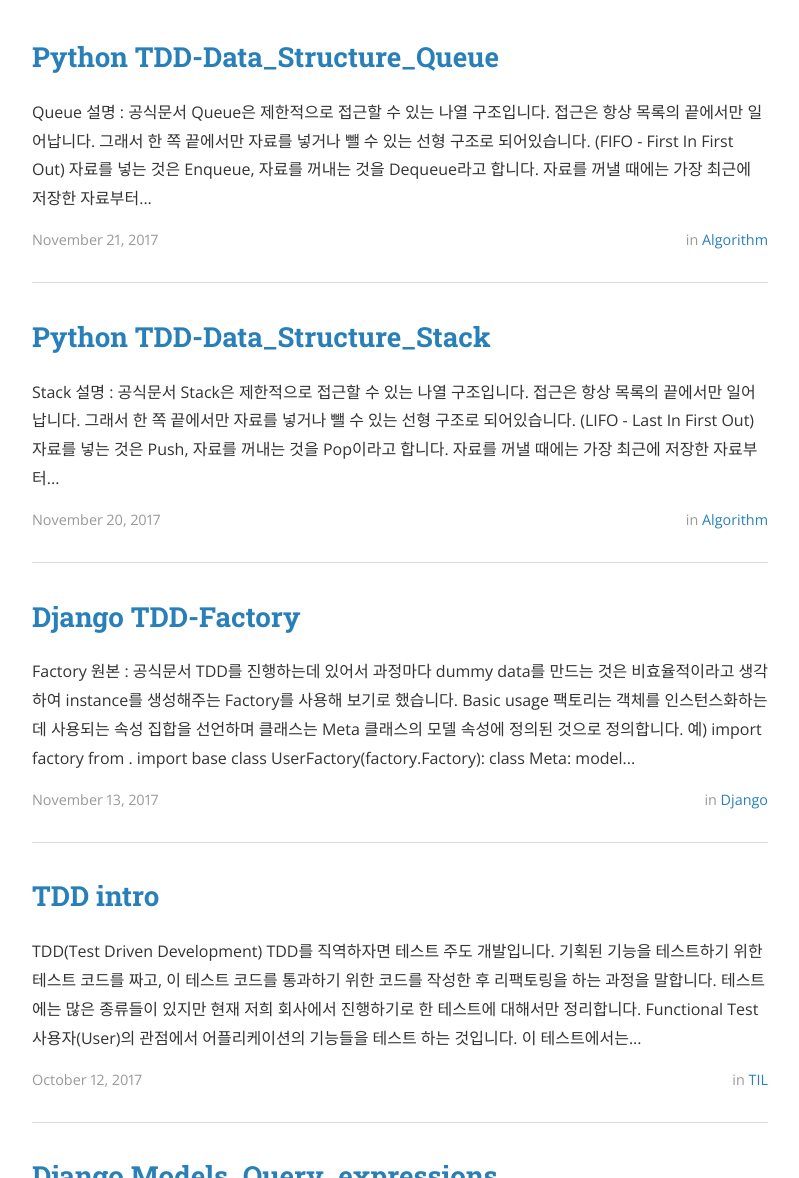
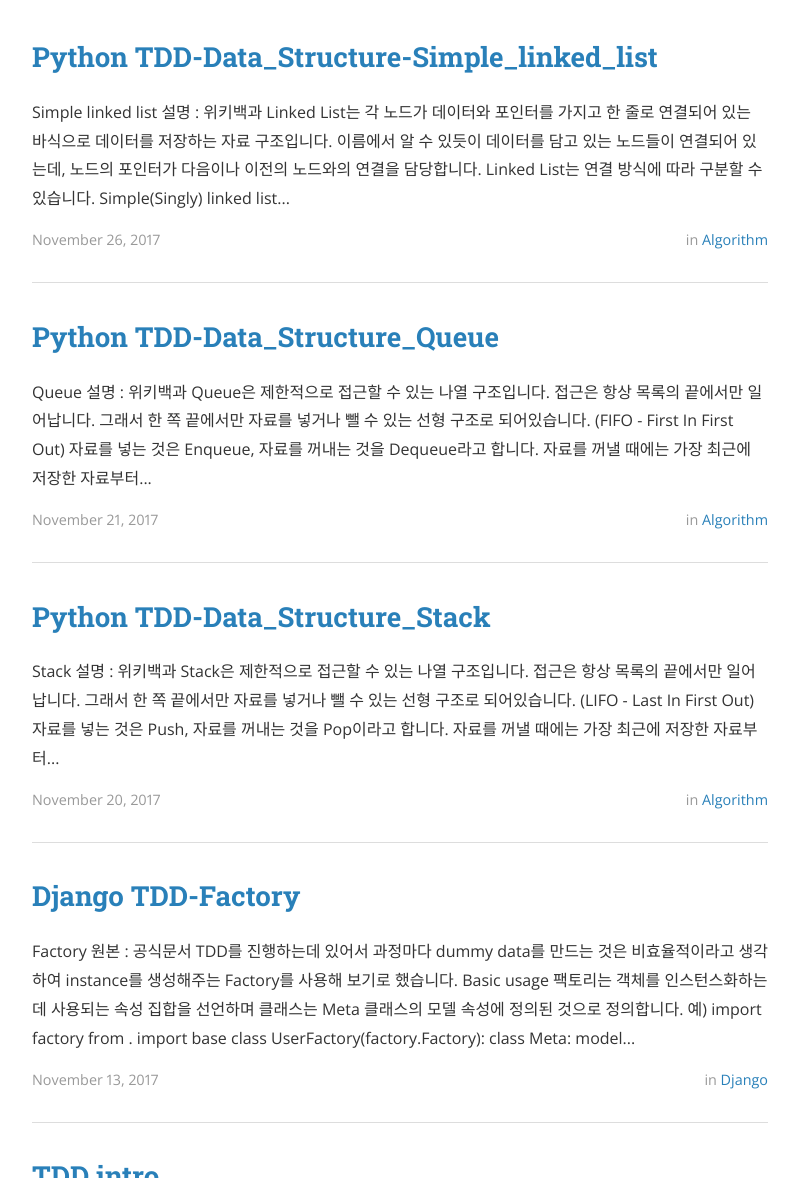
Before and after one commit to dean-kim/dean-kim.github.io, a Jekyll site: the page built from index.html, in a window 1280 px wide and 1400 px high, scrolled down 281 px. Shown: the part 222-1400 px from the top of the window, without its empty margins (240-1039 px from the left). Built offline with Jekyll 4.4.1, drawn with Linux system fonts in a browser that asks for light colours; nearby versions of some CDN libraries; the list of posts is cut into pages by our own code; part of the change alters nothing that is shown; some of the changed text lies outside the part shown.

Commit message:
add simple linked list post

```diff
--- a/_posts/2017-11-20-Python-TDD-Data_Structure_Stack.md
+++ b/_posts/2017-11-20-Python-TDD-Data_Structure-Stack.md
@@ -9,7 +9,7 @@ cover:  "/assets/instacode.png"
 ---
 
 # Stack
-- 설명 : [공식문서](https://ko.wikipedia.org/wiki/%EC%8A%A4%ED%83%9D)
+- 설명 : [위키백과](https://ko.wikipedia.org/wiki/%EC%8A%A4%ED%83%9D)
 
 <tt style="color: #FF0000">`Stack`</tt>은 제한적으로 접근할 수 있는 나열 구조입니다. 접근은 항상 목록의 끝에서만 일어납니다.
 그래서 한 쪽 끝에서만 자료를 넣거나 뺄 수 있는 선형 구조로 되어있습니다. (LIFO - Last In First Out)
@@ -127,9 +127,7 @@ AttributeError: 'Stack' object has no attribute 'storage'
 Ran 1 test in 0.001s
 
 FAILED (errors=1)
-
 ~~~~
-
 이전에 작성한 stack.py에서 storage를 작성하지 않아 storage를 찾을 수 없다고 나오는 것을 확인할 수 있습니다.
 이제 stack.py를 작성하러 갑니다.
 
@@ -143,7 +141,6 @@ class Stack:
         self.storage = []
 ~~~~
 여기까지 작성한 후 터미널에서 python3.6 test_stack.py를 실행시키면 다음과 같은 메세지가 나오는 것을 확인할 수 있습니다.
-
 ~~~~
 .
 ----------------------------------------------------------------------
@@ -257,7 +254,6 @@ AttributeError: 'Stack' object has no attribute 'pop'
 Ran 4 tests in 0.001s
 
 FAILED (errors=2)
-
 ~~~~
 오류 메세지를 확인했으니 이를 해결할 코드를 stack.py에 작성하러 갑니다.
 
--- a/_posts/2017-11-21-Python-TDD-Data_Structure_Queue.md
+++ b/_posts/2017-11-21-Python-TDD-Data_Structure-Queue.md
@@ -9,7 +9,7 @@ cover:  "/assets/instacode.png"
 ---
 
 # Queue
-- 설명 : [공식문서](https://ko.wikipedia.org/wiki/%ED%81%90_(%EC%9E%90%EB%A3%8C_%EA%B5%AC%EC%A1%B0))
+- 설명 : [위키백과](https://ko.wikipedia.org/wiki/%ED%81%90_(%EC%9E%90%EB%A3%8C_%EA%B5%AC%EC%A1%B0))
 
 <tt style="color: #FF0000">`Queue`</tt>은 제한적으로 접근할 수 있는 나열 구조입니다. 접근은 항상 목록의 끝에서만 일어납니다.
 그래서 한 쪽 끝에서만 자료를 넣거나 뺄 수 있는 선형 구조로 되어있습니다. (FIFO - First In First Out)
--- /dev/null
+++ b/_posts/2017-11-26-Python-TDD-Data_Structure-Simple_linked_list.md
@@ -0,0 +1,445 @@
+---
+layout: post
+title:  "Python TDD-Data_Structure-Simple_linked_list"
+date:   2017-11-26 20:43:59
+author: Dean Kim
+categories: Algorithm
+tags:	Python TDD Algorithm Simple linked list
+cover:  "/assets/instacode.png"
+---
+
+# Simple linked list
+- 설명 : [위키백과](https://ko.wikipedia.org/wiki/%EC%97%B0%EA%B2%B0_%EB%A6%AC%EC%8A%A4%ED%8A%B8)
+
+<tt style="color: #FF0000">`Linked List`</tt>는 각 노드가 데이터와 포인터를 가지고 한 줄로 연결되어 있는 바식으로 데이터를 저장하는 자료 구조입니다.
+이름에서 알 수 있듯이 데이터를 담고 있는 노드들이 연결되어 있는데, 노드의 포인터가 다음이나 이전의 노드와의 연결을 담당합니다.
+
+<tt style="color: #FF0000">`Linked List`</tt>는 연결 방식에 따라 구분할 수 있습니다.
+* <tt style="color: #FF0000">`Simple(Singly) linked list`</tt>
+* <tt style="color: #FF0000">`Doubly linked list`</tt>
+* <tt style="color: #FF0000">`Multiply linked list`</tt>
+* <tt style="color: #FF0000">`Circular linked list`</tt>
+연결 방식에 따른 <tt style="color: #FF0000">`Linked List`</tt>들에 대한 설명은 [위키백과_영어버전](https://en.wikipedia.org/wiki/Linked_list)에서 확인 하실 수 있습니다.
+
+이 포스트에서는 Python으로 Simple(Singly) linked list를 작성할 것이며 TDD로 진행합니다. 때문에 Test 코드가 먼저 작성됨을 말씀드립니다.
+
+Simple(Singly) linked list는 정보를 저장하는 노드와 바로 다음의 노드를 가리키는 링크 하나로 구성되어 있습니다.
+
+Simple(Singly) linked list는 노드정의, 리스트 생성, 노드삽입, 노드삭제, 리스트 출력의 5개의 테스트를 기반으로 작성될 예정입니다.
+
+## 파일 만들기
+
+이 스터디는 python3.6 버전을 사용합니다.
+스터디를 진행하는 디렉토리를 만들고, 그 디렉토리에 test_simple_linked_list.py를 만듭니다.
+
+### 테스트 작성 -1
+
+test_queue.py를 열고, 테스트에 필요한 모듈들을 import 합니다.
+처음에는 queue를 import하려고 했으나 Python에 queue가 있는 관계로 python_queue라는 이름으로 진행하겠습니다.
+~~~~
+# in test_simple_linked_list.py
+import unittest
+import simple_linked_list
+
+if __name__ == '__main__':
+    unittest.main()
+~~~~
+<tt style="color: #FF0000">`unittest`</tt>는 Python에서 기본적으로 제공하는 테스트를 위한 모듈입니다.
+자세한 설명은 [공식문서](https://docs.python.org/3/library/unittest.html)를 참조하세요.
+<tt style="color: #FF0000">`simple_linked_list`</tt>는 앞으로 작성해서 테스트를 진행할 파일입니다.
+
+import한 unittest를 상속해서 test class를 작성합니다.
+~~~~
+# in test_simple_linked_list.py
+...
+import simple_linked_list
+
+class NodeTest(unittest.TestCase):
+    def setUp(self):
+        pass
+
+    def tearDown(self):
+        pass
+...
+~~~~
+저는 NodeTest라는 이름으로 만들었습니다. Node의 생성 여부를 테스트하는 테스트입니다. setUp, tearDown은 앞선 Stack 포스트에서 설명했으니 참고하시기 바랍니다.
+
+여기까지 작성한 후 터미널에서 python3.6 test_simple_linked_list.py를 실행시키면 다음과 같은 메세지가 나오는 것을 확인할 수 있습니다.
+~~~~
+Traceback (most recent call last):
+  File "data_structure/simple_linked_list/test_simple_linked_list.py", line 2, in <module>
+    import simple_linked_list
+ModuleNotFoundError: No module named 'simple_linked_list'
+~~~~
+아직 python_queue.py를 만들지 않은 상태로 import를 했으니 당연히 오류가 나옵니다.
+
+### simple_linked_list 파일 작성 -1
+
+simple_linked_list.py를 만들어 줍니다.
+~~~~
+# in simple_linked_list.py
+class Node:
+    def __init__(self, data, next=None):
+        pass
+~~~~
+
+만들었으면 터미널에서 다시 python3.6 test_simple_linked_list.py를 실행시키면 다음과 같은 메세지가 나오는 것을 확인할 수 있습니다.
+~~~~
+
+----------------------------------------------------------------------
+Ran 0 tests in 0.000s
+
+OK
+~~~~
+
+### 테스트 작성 -2
+
+먼저 simple_linked_list 자료형에서 자료를 담을 <tt style="color: #FF0000">`node`</tt>가 있어야 되는데 이 node가 있는지 확인하는 테스트를 작성하겠습니다.
+
+node에는 데이터 저장하는 곳과 다음 node를 가리키는 포인터를 저장하는 곳이 있어야 합니다.
+
+저는 임의로 저장하는 곳의 <tt style="color: #FF0000">`key`</tt>를 <tt style="color: #FF0000">`data`</tt>로, 다음 node를 가리키는 곳의<tt style="color: #FF0000">`key`</tt>를 <tt style="color: #FF0000">`next`</tt>로 해서 만들어 보겠습니다.
+~~~~
+# in test_simple_linked_list.py
+...
+    def test_can_create_node_instance(self):
+        node_instance = simple_linked_list.Node(3)
+        node = {"data": 3, "next": None}
+        self.assertEqual(node_instance.data, node["data"])
+        self.assertEqual(node_instance.next, None)
+...
+~~~~
+test_can_create_node_instance라는 메소드를 만들고, node instance를 node_instance라는 변수명으로 만듭니다.
+simple_linked_list의 Node class 를 이용해서 node_instance를 생성하고, data로 3을 넘겨줍니다. 만들어진 node_instance는 1개 이므로 다음 node를 가리키는 값은 None이 됩니다.
+assertEqual을 이용해서 node_instance의 data와 next에 올바른 값이 들어갔는지 확인하는 구문을 작성합니다.
+<tt style="color: #FF0000">`assertEqual(first, second, msg=None)`</tt>은 first, second 인자로 넘어온 값이 같은지를 검사, 같지
+않을 때 기본 메세지를 반환하고 테스트 케이스 실행을 종료합니다. msg인자를 전달하면 테스트 실패 시 msg 인자에 전달한 값이 반환됩니다.
+
+여기까지 작성한 후 터미널에서 python3.6 test_simple_linked_list.py를 실행시키면 다음과 같은 메세지가 나오는 것을 확인할 수 있습니다.
+~~~~
+E
+======================================================================
+ERROR: test_can_create_node_instance (__main__.NodeTest)
+----------------------------------------------------------------------
+Traceback (most recent call last):
+  File "data_structure/simple_linked_list/test_simple_linked_list.py", line 22, in test_can_create_node_instance
+    self.assertEqual(node_instance.data, node["data"])
+AttributeError: 'Node' object has no attribute 'data'
+
+----------------------------------------------------------------------
+Ran 1 test in 0.000s
+
+FAILED (errors=1)
+~~~~
+이전에 작성한 simple_linked_list.py에서 Node class에서 data와 next를 작성하지 않아 찾을 수 없다고 나오는 것을 확인할 수 있습니다.
+이제 simple_linked_list.py를 작성하러 갑니다.
+
+### simple_linked_list 파일 작성 -2
+
+~~~~
+# in simple_linked_list.py
+class Node:
+    def __init__(self, data, next=None):
+        self.data = data
+        self.next = next
+~~~~
+여기까지 작성한 후 터미널에서 python3.6 test_simple_linked_list.py를 실행시키면 다음과 같은 메세지가 나오는 것을 확인할 수 있습니다.
+~~~~
+.
+----------------------------------------------------------------------
+Ran 1 test in 0.000s
+
+OK
+~~~~
+
+### 테스트 작성 -3
+
+simple linked list의 첫 번체 node는 head라고 칭합니다. simple linked list를 생성할 때 head가 생성여부를 테스트 합니다.
+~~~~
+# in test_simple_linked_list.py
+...
+    def test_can_create_linked_list_head(self):
+        linked_list_instance = simple_linked_list.LinkedList()
+        self.assertEqual(linked_list_instance.head, None)
+...
+~~~~
+여기까지 작성한 후 터미널에서 python3.6 test_simple_linked_list.py를 실행시키면 다음과 같은 메세지가 나오는 것을 확인할 수 있습니다.
+~~~~
+E.
+======================================================================
+ERROR: test_can_create_linked_list_head (__main__.LinkedListTest)
+----------------------------------------------------------------------
+Traceback (most recent call last):
+  File "data_structure/simple_linked_list/test_simple_linked_list.py", line 34, in test_can_create_linked_list_head
+    linked_list_instance = simple_linked_list.LinkedList()
+AttributeError: module 'simple_linked_list' has no attribute 'LinkedList'
+
+----------------------------------------------------------------------
+Ran 2 tests in 0.001s
+
+FAILED (errors=1)
+~~~~
+LinkedList class를 작성하지 않아 찾을 수 없다는 메세지가 출력됩니다 simple_linked_list.py로 돌아가 LinkedList class를 작성하고, 처음 생성 시 head를 생성하도록 작성합니다.
+
+### simple_linked_list 파일 작성 -3
+
+~~~~
+# in simple_linked_list.py
+...
+    def __init__(self, data, next=None):
+        pass
+
+class LinkedList:
+    def __init__(self):
+        self.head = None
+        self.size = 0
+~~~~
+size는 LinkedList에 몇 개의 자료가 있는 가를 보여주는 요소입니다.
+여기까지 작성한 후 터미널에서 python3.6 test_simple_linked_list.py를 실행시키면 다음과 같은 메세지가 나오는 것을 확인할 수 있습니다.
+~~~~
+..
+----------------------------------------------------------------------
+Ran 2 tests in 0.000s
+
+OK
+~~~~
+
+### 테스트 작성 -4
+
+이번에는 LinkedList에 자료가 잘 들어가는지에 대한 테스트입니다.
+자료를 저장할 때는 새로운 node를 생성하고, 생성된 node의 next에 기존의 node를 저장합니다.
+~~~~
+# in test_simple_linked_list.py
+...
+    def test_can_insert_data_linked_list(self):
+        linked_list_instance = simple_linked_list.LinkedList()
+        linked_list_instance.insert(3)
+        self.assertEqual(linked_list_instance.head.data, 3)
+        self.assertEqual(linked_list_instance.head.next, None)
+...
+~~~~
+여기까지 작성한 후 터미널에서 python3.6 test_simple_linked_list.py를 실행시키면 다음과 같은 메세지가 나오는 것을 확인할 수 있습니다.
+~~~~
+.E.
+======================================================================
+ERROR: test_can_insert_data_linked_list (__main__.LinkedListTest)
+----------------------------------------------------------------------
+Traceback (most recent call last):
+  File "data_structure/simple_linked_list/test_simple_linked_list.py", line 39, in test_can_insert_data_linked_list
+    linked_list_instance.insert(3)
+AttributeError: 'LinkedList' object has no attribute 'insert'
+
+----------------------------------------------------------------------
+Ran 3 tests in 0.006s
+
+FAILED (errors=1)
+~~~~
+LinkedList에 insert가 없다는 메세지가 나오는군요, simple_linked_list.py에 insert를 작성하러 갑시다.
+
+### simple_linked_list 파일 작성 -4
+
+~~~~
+# in simple_linked_list.py
+...
+        self.size = 0
+
+    def insert(self, data):
+        new_node = Node(data)
+        new_node.next = self.head
+        self.head = new_node
+        self.size += 1
+~~~~
+여기까지 작성한 후 터미널에서 python3.6 test_simple_linked_list.py를 실행시키면 다음과 같은 메세지가 나오는 것을 확인할 수 있습니다.
+~~~~
+...
+----------------------------------------------------------------------
+Ran 3 tests in 0.000s
+
+OK
+~~~~
+
+### 테스트 작성 -5
+
+이번에는 data를 삭제하는 <tt style="color: #FF0000">`delete`</tt> 메소드에 대한 테스트를 작성하겠습니다.
+특정 데이터를 삭제할 경우 해당 데이터를 담고 있는 node와 다음 node와의 관계성을 고려해서 삭제하는 로직을 만들어야 합니다.
+이 포스팅에서는 simple linked list를 알고 있다는 전제로 작성하는 관계로 이에 대한 자세한 설명은 포스트 상단의 위키백과를 참조하시기 바랍니다.
+일단 <tt style="color: #FF0000">`1, 2, 3, 4`</tt>를 <tt style="color: #FF0000">`insert`</tt> 메소드로 저장한 후 <tt style="color: #FF0000">`3`</tt>를 <tt style="color: #FF0000">`delete_node`</tt> 메소드로 삭제하는 테스트를 작성합니다.
+<tt style="color: #FF0000">`1, 2, 3, 4`</tt>는 <tt style="color: #FF0000">`4-3-2-1`</tt>의 형태로 저장되며 <tt style="color: #FF0000">`3`</tt> 삭제 시 <tt style="color: #FF0000">`4-2-1`</tt>의 형태가 되어야 합니다.
+그렇다면 <tt style="color: #FF0000">`3`</tt>을 삭제하면서 <tt style="color: #FF0000">`4`</tt>의 <tt style="color: #FF0000">`next`</tt>는 <tt style="color: #FF0000">`3`</tt>에서 <tt style="color: #FF0000">`2`</tt>로 변경되어야 합니다.
+~~~~
+# in test_simple_linked_list.py
+...
+        self.size += 1
+
+    def test_can_delete_data_in_linked_list(self):
+        linked_list_instance = simple_linked_list.LinkedList()
+        linked_list_instance.insert(1)
+        linked_list_instance.insert(2)
+        linked_list_instance.insert(3)
+        linked_list_instance.insert(4)
+        self.assertEqual(linked_list_instance.head.next.data, 3)
+        linked_list_instance.delete_node(3)
+        self.assertEqual(linked_list_instance.head.next.data, 2)
+        self.assertEqual(linked_list_instance.size, 3)
+...
+~~~~
+여기까지 작성한 후 터미널에서 python3.6 test_simple_linked_list.py를 실행시키면 다음과 같은 메세지가 나오는 것을 확인할 수 있습니다.
+~~~~
+.E..
+======================================================================
+ERROR: test_can_delete_data_in_linked_list (__main__.LinkedListTest)
+----------------------------------------------------------------------
+Traceback (most recent call last):
+  File "data_structure/simple_linked_list/test_simple_linked_list.py", line 53, in test_can_delete_data_in_linked_list
+    linked_list_instance.delete_node(3)
+AttributeError: 'LinkedList' object has no attribute 'delete_node'
+
+----------------------------------------------------------------------
+Ran 4 tests in 0.001s
+
+FAILED (errors=1)
+~~~~
+LinkedList에 delete_node가 없다는 메세지가 나오는군요, simple_linked_list.py에 delete_node를 작성하러 갑시다.
+
+### simple_linked_list 파일 작성 -5
+
+~~~~
+# in simple_linked_list.py
+...
+        self.size += 1
+
+    def delete_node(self, data):
+        current_node = self.head
+        found = False
+        prev_node = None
+
+        while current_node != None and found is False:
+            if current_node.data == data:
+                found = True
+            else:
+                prev_node = current_node
+                current_node = current_node.next
+
+        if current_node is None:
+            print(data + "not found")
+
+        elif prev_node == None:
+            self.head = current_node.next
+        else:
+            prev_node.next = current_node.next
+
+        del current_node
+        self.size -= 1
+~~~~
+여기까지 작성한 후 터미널에서 python3.6 test_simple_linked_list.py를 실행시키면 다음과 같은 메세지가 나오는 것을 확인할 수 있습니다.
+~~~~
+....
+----------------------------------------------------------------------
+Ran 4 tests in 0.000s
+
+OK
+~~~~
+
+### 테스트 작성 -6
+
+마지막으로 작성된 simple linked list를 출력하는 테스트를 작성하겠습니다.
+~~~~
+# in test_simple_linked_list.py
+...
+    def test_can_print_linked_list(self):
+        linked_list_instance = simple_linked_list.LinkedList()
+        linked_list_instance.insert(1)
+        linked_list_instance.insert(2)
+        linked_list_instance.insert(3)
+        linked_list_instance.insert(4)
+        self.assertEqual(linked_list_instance.print_linked_list(), '4>>3>>2>>1')
+...
+~~~~
+여기까지 작성한 후 터미널에서 python3.6 test_simple_linked_list.py를 실행시키면 다음과 같은 메세지가 나오는 것을 확인할 수 있습니다.
+~~~~
+...E.
+======================================================================
+ERROR: test_can_print_linked_list (__main__.LinkedListTest)
+----------------------------------------------------------------------
+Traceback (most recent call last):
+  File "data_structure/simple_linked_list/test_simple_linked_list.py", line 61, in test_can_print_linked_list
+    self.assertEqual(linked_list_instance.print_linked_list(), '4>>3>>2>>1')
+AttributeError: 'LinkedList' object has no attribute 'print_linked_list'
+
+----------------------------------------------------------------------
+Ran 5 tests in 0.001s
+
+FAILED (errors=1)
+~~~~
+LinkedList에 print_linked_list가 없다는 메세지가 나오는군요, simple_linked_list.py에 print_linked_list를 작성하러 갑시다.
+
+### simple_linked_list 파일 작성 -6
+
+작성된 simple linked list가 어떤 순서로 연결되어 있는지 보여주는 print_linked_list 메소드를 작성하겠습니다.
+각 데이터 사이에는 '>>'를 넣어 각 node가 어떻게 연결되어 있는지 파악할 수 있도록 작성하겠습니다.
+~~~~
+# in simple_linked_list.py
+...
+        self.size -= 1
+
+    def print_linked_list(self):
+        temp = self.head
+        result = []
+        link_arrow = ">>"
+        while temp:
+            result.append(str(temp.data))
+            temp = temp.next
+        return link_arrow.join(result)
+
+    def size(self):
+        return self.size
+~~~~
+여기까지 작성한 후 터미널에서 python3.6 test_simple_linked_list.py를 실행시키면 다음과 같은 메세지가 나오는 것을 확인할 수 있습니다.
+~~~~
+.....
+----------------------------------------------------------------------
+Ran 5 tests in 0.000s
+
+OK
+~~~~
+
+### 테스트 작성 -7
+
+마지막으로 simple linked list의 크기를 알아보는 size 메소드를 작성하겠습니다.
+~~~~
+# in test_simple_linked_list.py
+...
+    def test_can_return_of_linked_list(self):
+        linked_list_instance = simple_linked_list.LinkedList()
+        linked_list_instance.insert(1)
+        linked_list_instance.insert(2)
+        linked_list_instance.insert(3)
+        linked_list_instance.insert(4)
+        self.assertEqual(linked_list_instance.size, 4)
+...
+~~~~
+여기까지 작성한 후 터미널에서 python3.6 test_simple_linked_list.py를 실행시키면 다음과 같은 메세지가 나오는 것을 확인할 수 있습니다.
+~~~~
+......
+----------------------------------------------------------------------
+Ran 6 tests in 0.000s
+
+OK
+~~~~
+
+테스트가 모두 통과했습니다. size는 초기에 정의한 변수 <tt style="color: #FF0000">`size`</tt>를 확인만 하면 되기에 따로 메소드를 작성하지는 않았습니다.
+simple linked list를 TDD로 작성하는 과정이 모두 끝났습니다.
+
+지금까지 Python의 unittest를 이용해서 <tt style="color: #FF0000">`Simple linked list`</tt>라는 자료구조를 Python으로 구현해보았습니다.
+
+개발을 공부하며 TDD가 중요하다는 말을 많이 듣기만 했지 실제로는 경험하지 못하고 있었는데 회사의 새로운 기능들과 서비스를 구현하며 조금씩 테스트 기반으로
+개발을 하다보니 테스트의 중요성에 대해 깨닫게 되었습니다.
+Python을 배운지 6개월 정도가 되었는데 짧은 시간 동안에 놓친 부분들이 많은 것 같아 알고리즘의 기초가 될 수 있는 자료구조를 TDD 방식으로 작성하면 언어의
+기본도 돌아볼 수 있고, 테스트 코드 작성에 익숙해질 것이라고 생각해서 앞으로 몇 가지의 알고리즘을 TDD로 작성하고자 합니다.
+
+제가 공부한 것이 다른 분들께도 도움이 되기를 바라며 이 포스팅을 마칩니다.
+실제 코드들은 작성이 완료되는데로 제 github repo에 공유하겠습니다.
+
+읽어주셔서 감사합니다.
+
+다음에는 Graph에 대해 작성해보겠습니다.
```
